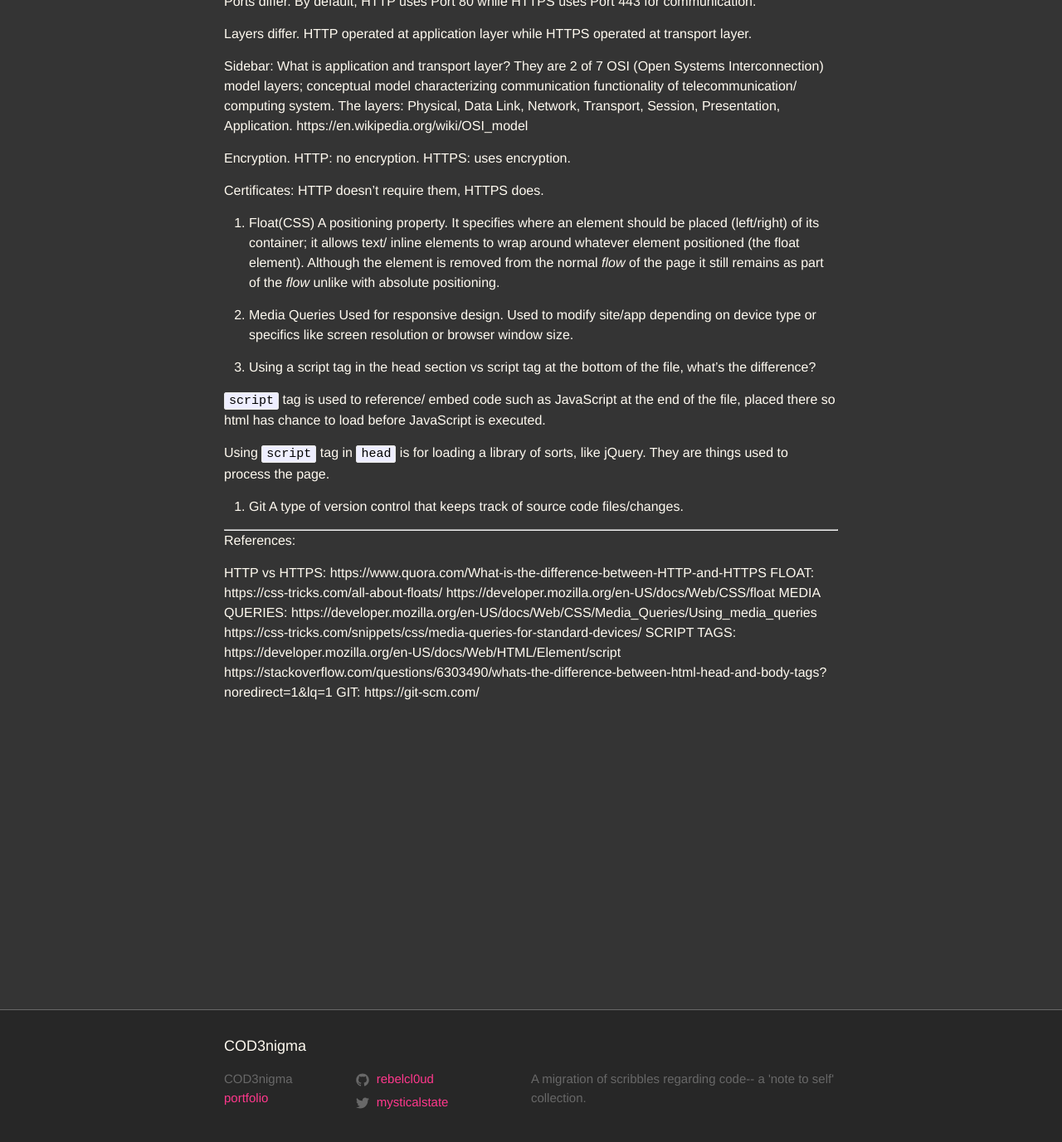
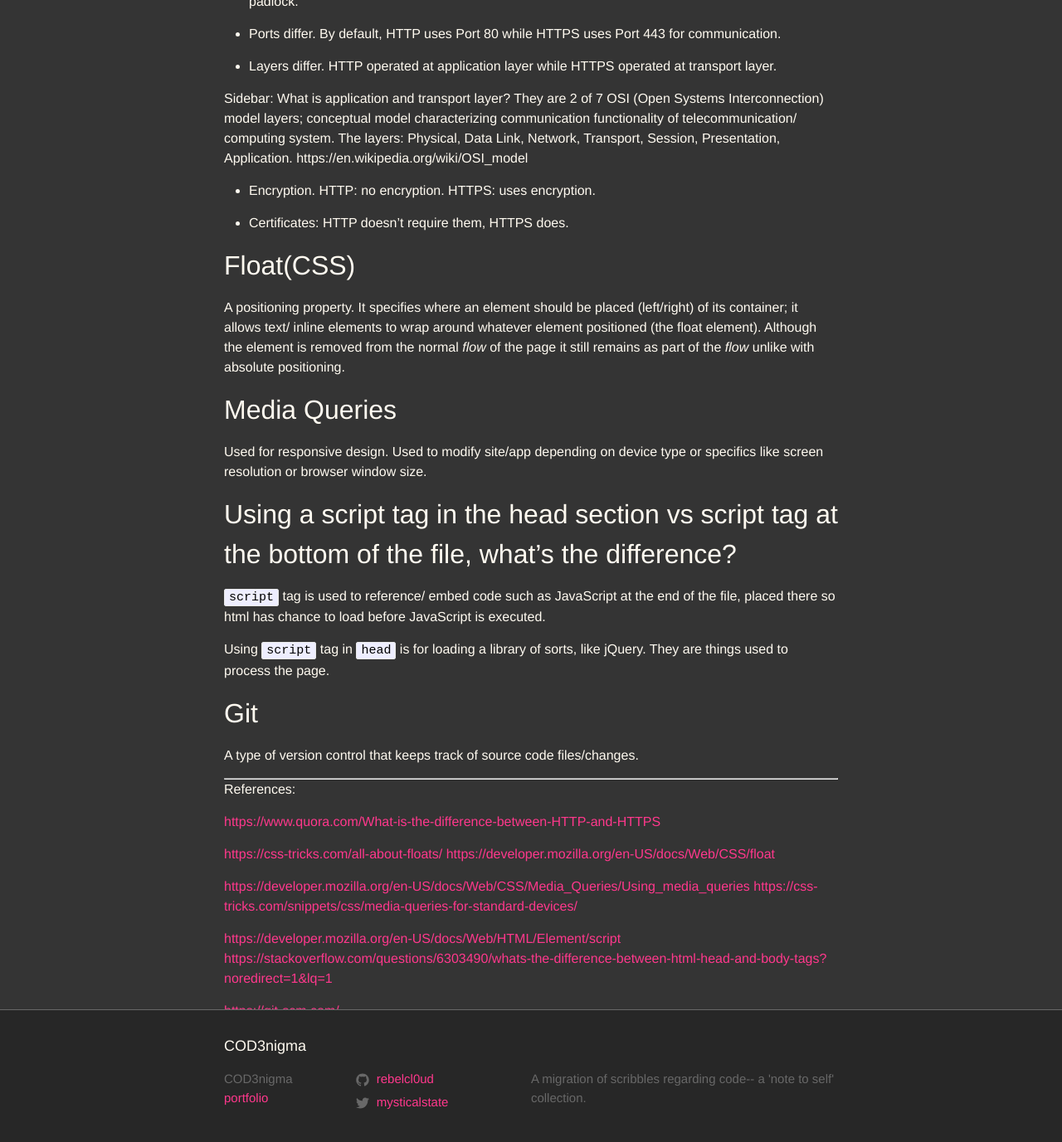
Before and after one commit to rebelcl0ud/blog, a Jekyll site: the page built from _posts/2018-10-03-[58]-what-is-2.markdown, in a window 1280 px wide and 1400 px high, scrolled down 510 px. Shown: the top 1377 px of the window at 83% size. Built offline with Jekyll 4.4.1, drawn with Linux system fonts in a browser that asks for light colours; some of the changed text lies outside the part shown.

Commit message:
fixed bullet points and ref links-- prev commit not showing lists/links correctly

```diff
--- a/_posts/2018-10-03-[58]-what-is-2.markdown
+++ b/_posts/2018-10-03-[58]-what-is-2.markdown
@@ -6,52 +6,51 @@ categories: general
 ---
 This 'What is...' post comes post phone intro/screen/meet I had earlier today with an edu startup. When asked the following questions, although familiar with general gist, I didn't go too much further in detail. Not sure if this ended up hurting or not, but decided to read up and jot down a bit more info so if ever asked again, perhaps having written this will help.
 
-1. HTTP vs. HTTPS
+## HTTP vs. HTTPS
 The gist: HTTPS (Hypertext Transfer Protocol Secure) is *secure* connection, while HTTP is not.
 
 Differences:
 
-HTTPS transmits data safely and securely. For example: a site that involves transactions would be HTTPS. A quick visual confirmation would be to check out the address bar at the top and look for a padlock.
+* HTTPS transmits data safely and securely. For example: a site that involves transactions would be HTTPS. A quick visual confirmation would be to check out the address bar at the top and look for a padlock.
 
-Ports differ. By default, HTTP uses Port 80 while HTTPS uses Port 443 for communication.
+* Ports differ. By default, HTTP uses Port 80 while HTTPS uses Port 443 for communication.
 
-Layers differ. HTTP operated at application layer while HTTPS operated at transport layer.
+* Layers differ. HTTP operated at application layer while HTTPS operated at transport layer.
 
 Sidebar: What is application and transport layer? They are 2 of 7 OSI (Open Systems Interconnection) model layers; conceptual model characterizing communication functionality of telecommunication/ computing system. The layers: Physical, Data Link, Network, Transport, Session, Presentation, Application. https://en.wikipedia.org/wiki/OSI_model
 
-Encryption. HTTP: no encryption. HTTPS: uses encryption.
+* Encryption. HTTP: no encryption. HTTPS: uses encryption.
 
-Certificates: HTTP doesn't require them, HTTPS does.
+* Certificates: HTTP doesn't require them, HTTPS does.
 
-2. Float(CSS)
+## Float(CSS)
 A positioning property. It specifies where an element should be placed (left/right) of its container; it allows text/ inline elements to wrap around whatever element positioned (the float element). Although the element is removed from the normal *flow* of the page it still remains as part of the *flow* unlike with absolute positioning.
 
-3. Media Queries
+## Media Queries
 Used for responsive design. Used to modify site/app depending on device type or specifics like screen resolution or browser window size.
 
-4. Using a script tag in the head section vs script tag at the bottom of the file, what's the difference?
+## Using a script tag in the head section vs script tag at the bottom of the file, what's the difference?
 
 `script` tag is used to reference/ embed code such as JavaScript at the end of the file, placed there so html has chance to load before JavaScript is executed.
 
 Using `script` tag in `head` is for loading a library of sorts, like jQuery. They are things used to process the page.
 
-5. Git
+## Git
 A type of version control that keeps track of source code files/changes.
 
 - - -
 
 References:
 
-HTTP vs HTTPS:
-https://www.quora.com/What-is-the-difference-between-HTTP-and-HTTPS
-FLOAT:
-https://css-tricks.com/all-about-floats/
-https://developer.mozilla.org/en-US/docs/Web/CSS/float
-MEDIA QUERIES:
-https://developer.mozilla.org/en-US/docs/Web/CSS/Media_Queries/Using_media_queries
-https://css-tricks.com/snippets/css/media-queries-for-standard-devices/
-SCRIPT TAGS:
-https://developer.mozilla.org/en-US/docs/Web/HTML/Element/script
-https://stackoverflow.com/questions/6303490/whats-the-difference-between-html-head-and-body-tags?noredirect=1&lq=1
-GIT:
-https://git-scm.com/
+<https://www.quora.com/What-is-the-difference-between-HTTP-and-HTTPS>
+
+<https://css-tricks.com/all-about-floats/>
+<https://developer.mozilla.org/en-US/docs/Web/CSS/float>
+
+<https://developer.mozilla.org/en-US/docs/Web/CSS/Media_Queries/Using_media_queries>
+<https://css-tricks.com/snippets/css/media-queries-for-standard-devices/>
+
+<https://developer.mozilla.org/en-US/docs/Web/HTML/Element/script>
+<https://stackoverflow.com/questions/6303490/whats-the-difference-between-html-head-and-body-tags?noredirect=1&lq=1>
+
+<https://git-scm.com/>
```
